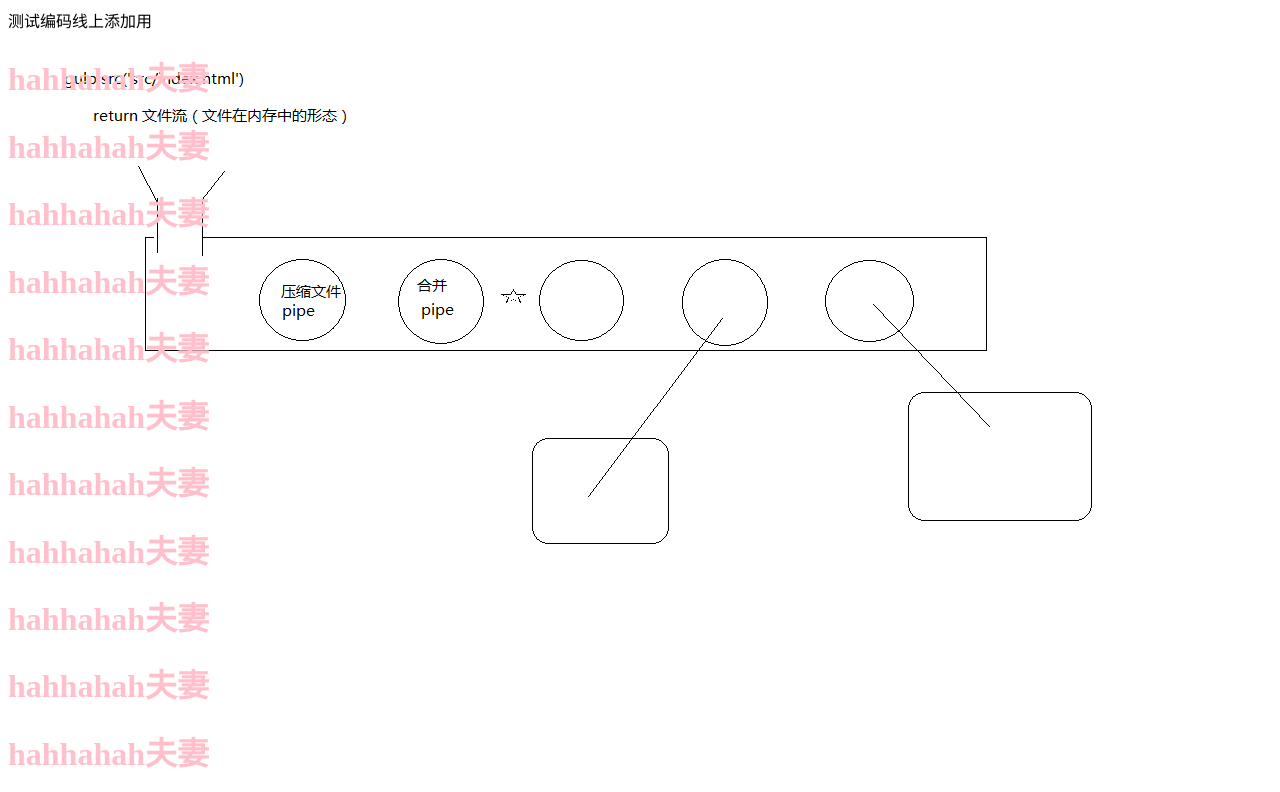
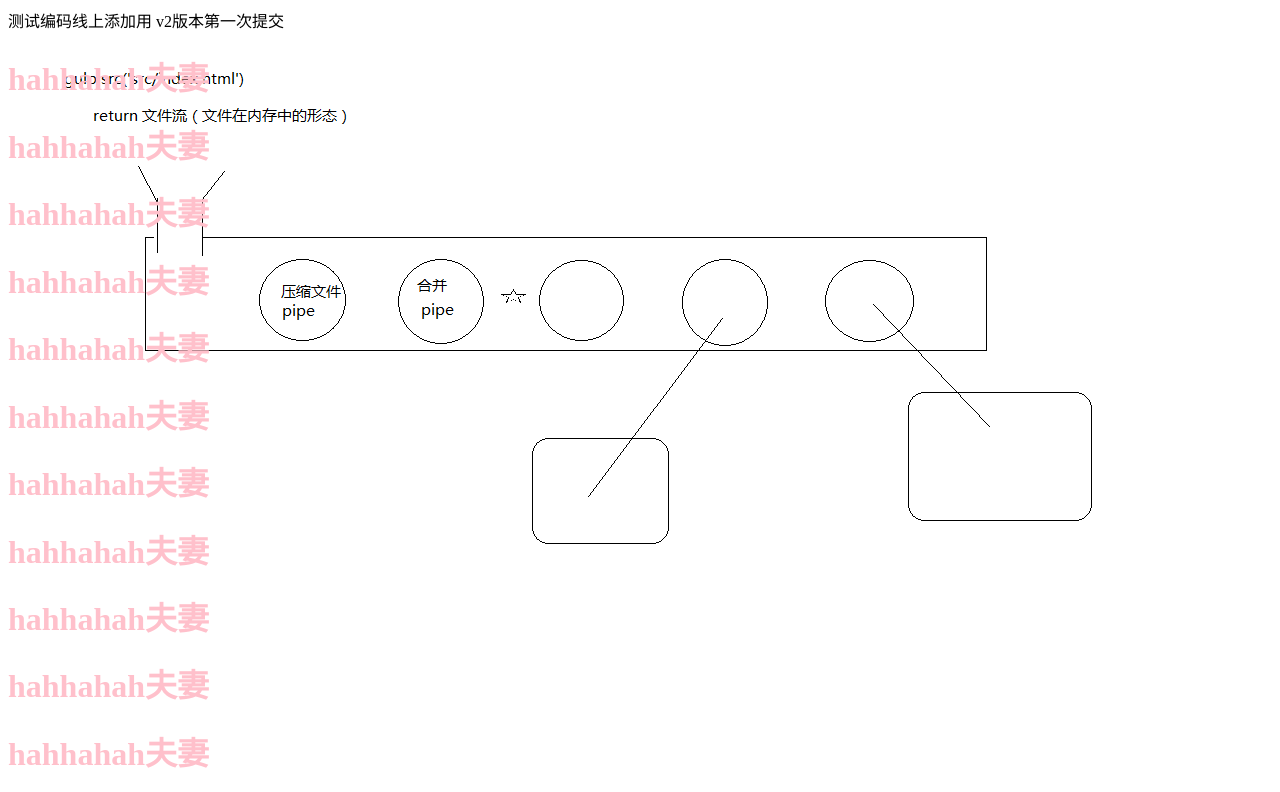
Before and after one commit to MosaiqueDev/FirstGit-demo, a website: page src/index.html in a window 1280 px wide. Shown: the top 792 px of the page. Drawn offline with nearby package versions, Linux system fonts and the light colour scheme; files that its build step writes are made by us from their sources.

Commit message:
v2第一次提交

```diff
--- a/src/index.html
+++ b/src/index.html
@@ -8,7 +8,7 @@
 <body>
 	<!-- 注释测试用 -->
 	测试编码线上添加用
-
+	v2版本第一次提交
 	<h1>hahhahah夫妻</h1>
 	<h1>hahhahah夫妻</h1>
 	<h1>hahhahah夫妻</h1>
```
